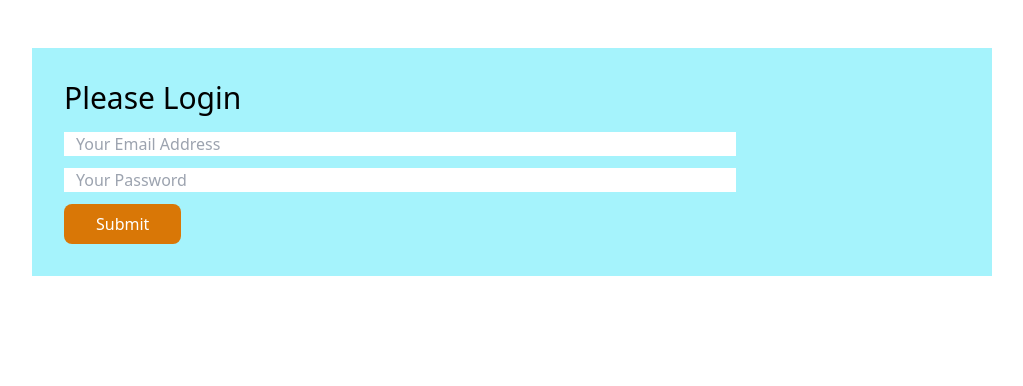
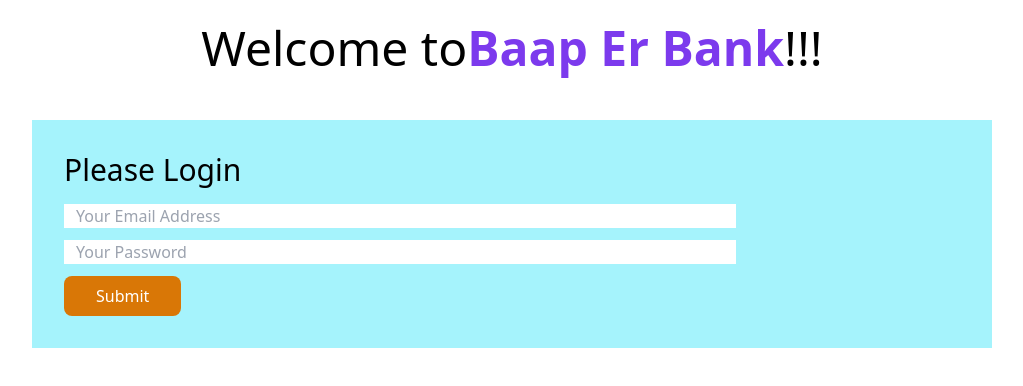
Before and after one commit to Aprimmuhury/baap-er-bank, a plain HTML site: page index.html in a window 1280 px wide. Shown: the whole page, without its empty margins (128-1151 px from the left). Drawn offline with nearby package versions, Linux system fonts and the light colour scheme.

Commit message:
last commit

```diff
--- a/index.html
+++ b/index.html
@@ -8,7 +8,11 @@
     <script src="https://cdn.tailwindcss.com"></script>
 </head>
 <body>
-<main>
+    <header>
+        <h1 class="text-5xl text-center mt-6">Welcome to<span class="font-semibold text-violet-600">Baap Er Bank</span>!!!
+        </h1>
+    </header>
+    <main>
     <section class="bg-cyan-200 w-9/12 mx-auto mt-12 p-8">
         <h3 class="text-3xl mb-4">Please Login</h3>
         <div>
```
Also changed, not shown: bank.html (+1 -1 lines).
